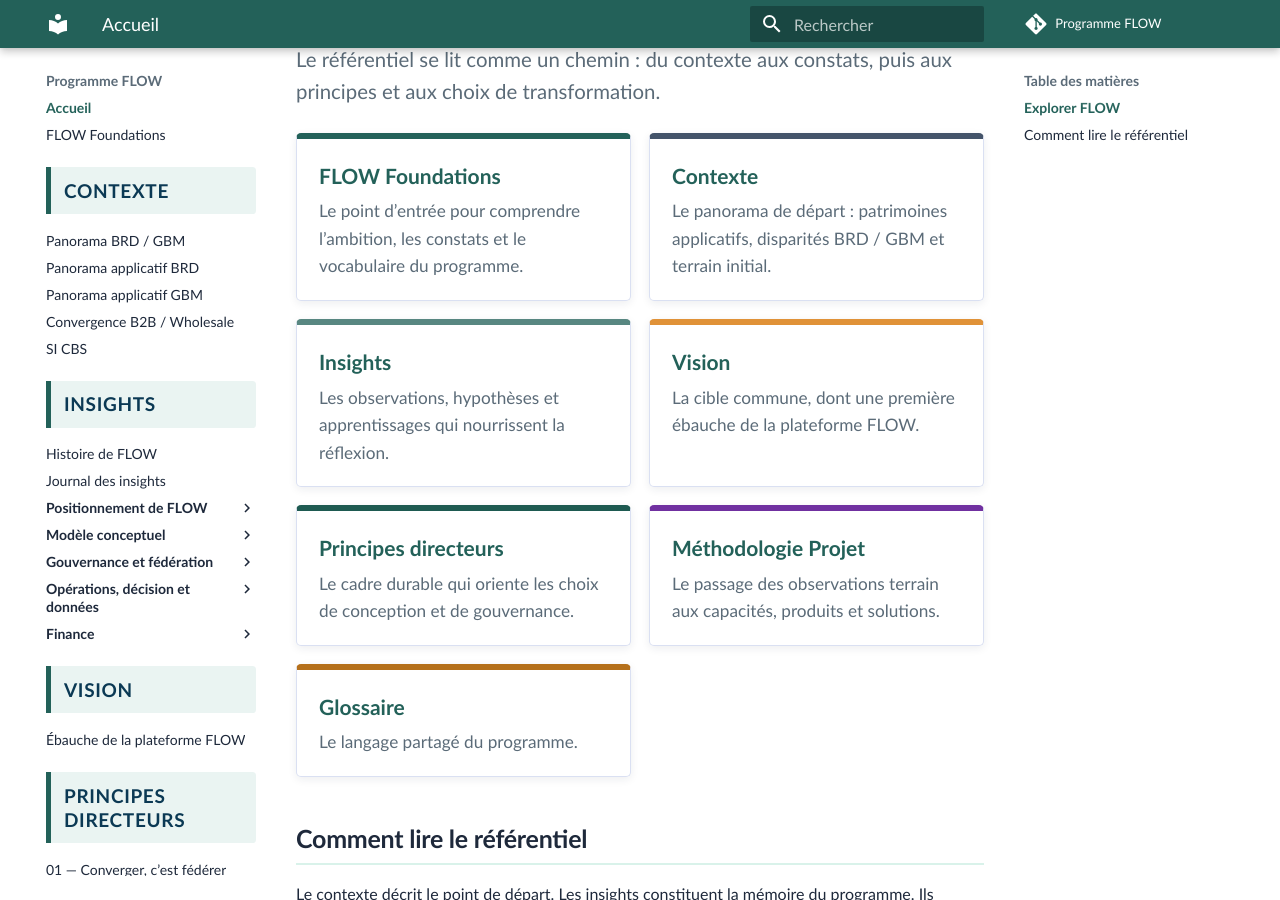
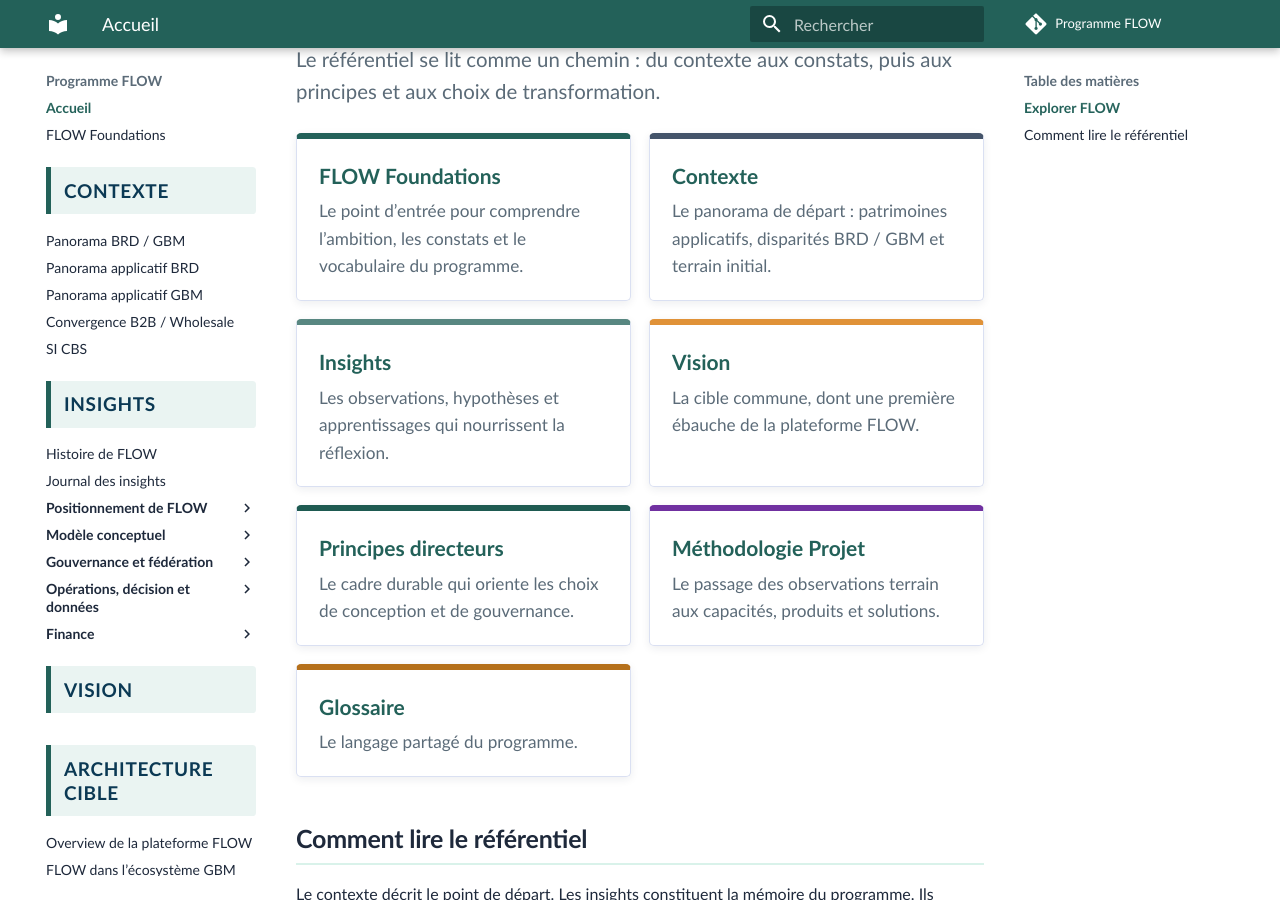
Before and after one commit to laurent-sintes/FLOW-Program, an MkDocs documentation site: the page built from docs/index.md, in a window 1280 px wide and 900 px high, scrolled down 502 px. Built offline with MkDocs 1.6.1 and Material for MkDocs 9.7.7, drawn with Linux system fonts in a browser that asks for light colours; comment, search, counter and statistics services are not loaded.

Commit message:
Add target architecture section to navigation

```diff
--- a/mkdocs.yml
+++ b/mkdocs.yml
@@ -59,7 +59,10 @@ nav:
           - "Facturation : un assemblage de responsabilités": insights/facturation-capacite-documentaire-transverse.md
   - Vision:
       - La vision: architecture-entreprise/vision/index.md
-      - Ébauche de la plateforme FLOW: architecture-entreprise/vision/ebauche-plateforme-flow.md
+  - Architecture cible:
+      - Repères: architecture-cible/index.md
+      - Overview de la plateforme FLOW: architecture-cible/overview-plateforme-flow.md
+      - FLOW dans l’écosystème GBM: architecture-cible/flow-dans-ecosysteme-gbm.md
   - Principes directeurs:
       - Les principes: architecture-entreprise/principes-directeurs/index.md
       - "01 — Converger, c’est fédérer": architecture-entreprise/principes-directeurs/1-converger-c-est-federer.md
```
